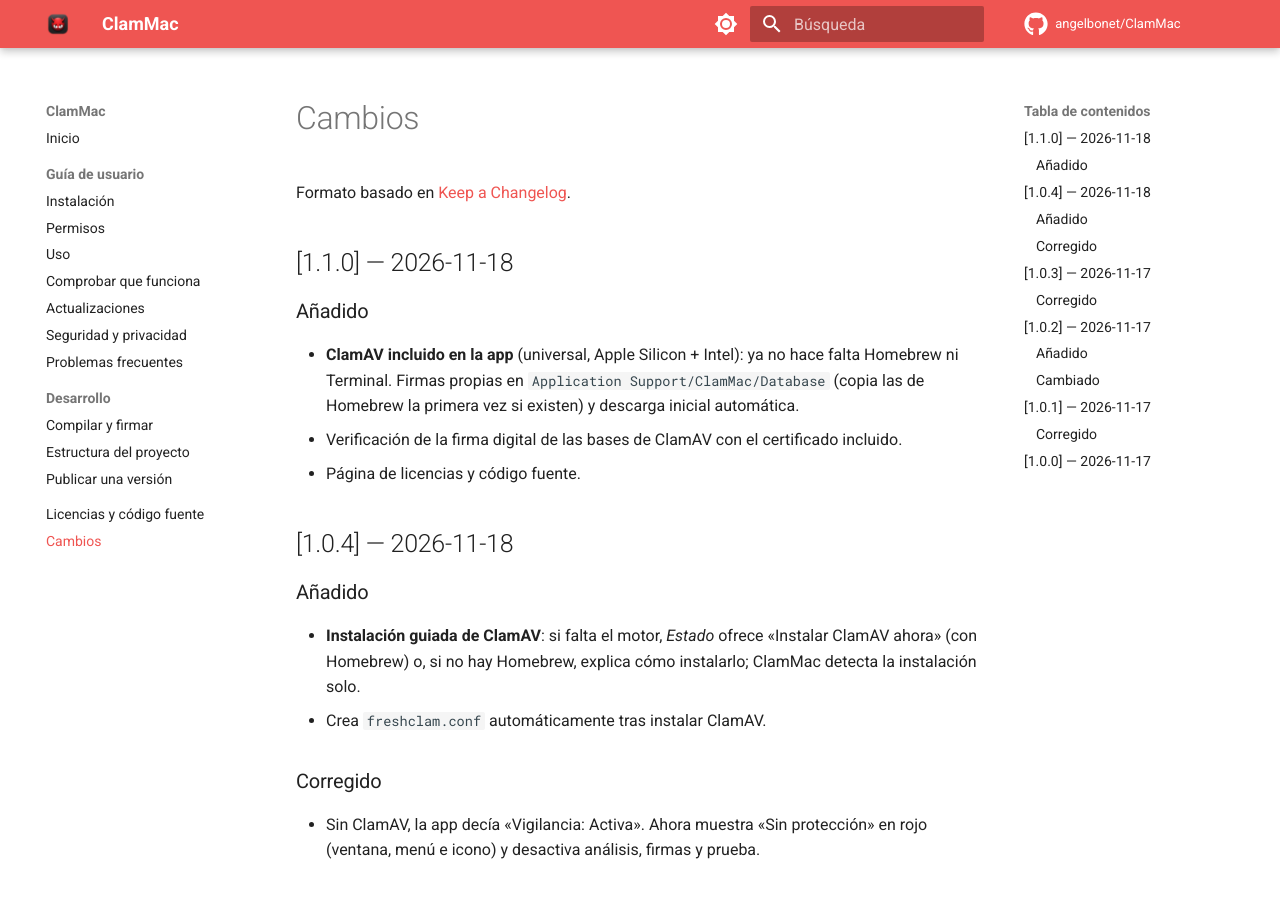
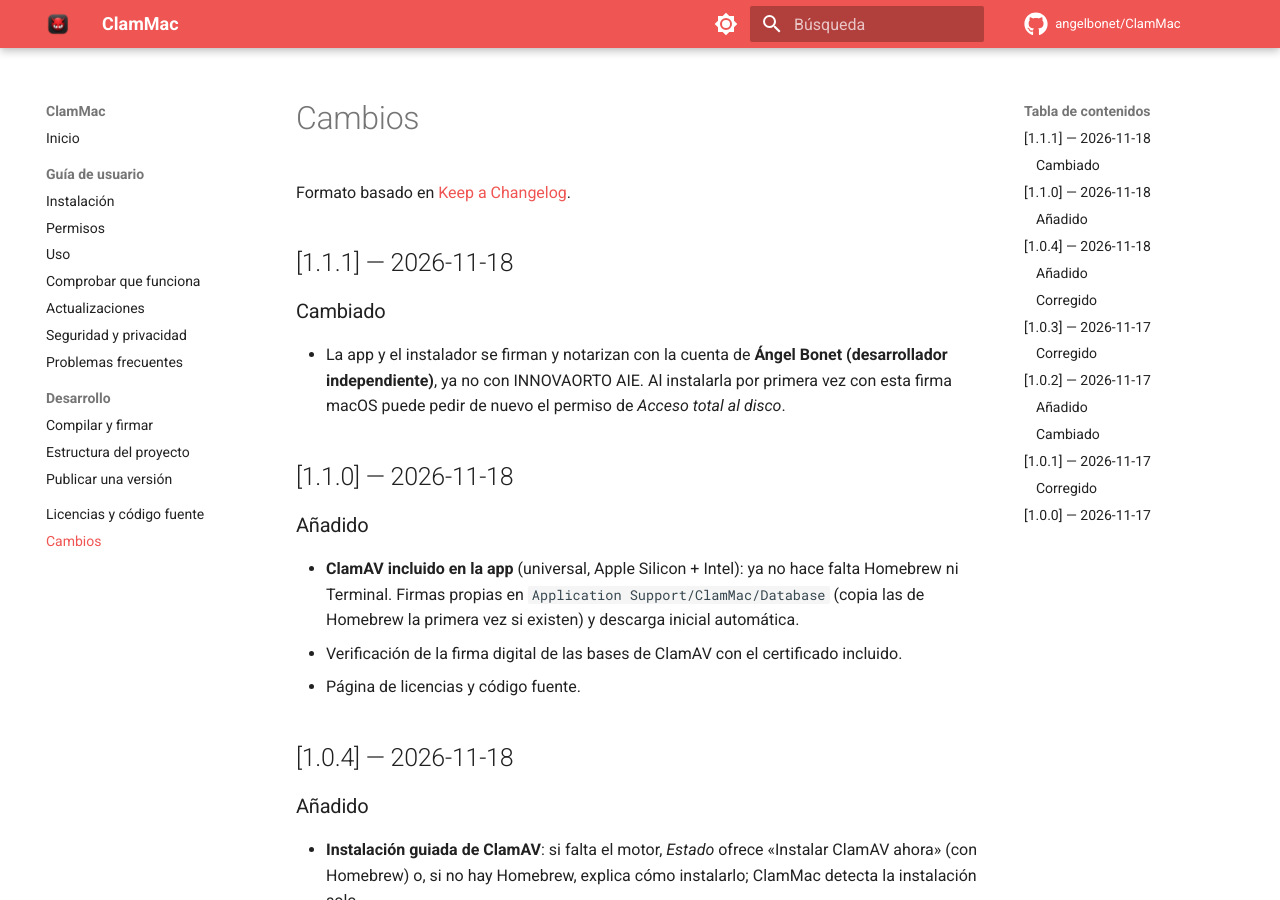
Before and after one commit to angelbonet/ClamMac, an MkDocs documentation site: the page built from docs/changelog.md, in a window 1280 px wide and 900 px high. Built offline with MkDocs 1.6.1 and Material for MkDocs 9.7.7, drawn with Linux system fonts in a browser that asks for light colours; comment, search, counter and statistics services are not loaded.

Commit message:
1.1.1: firma y notarización con la cuenta personal de Ángel Bonet (P4CY35PF88)
Co-Authored-By: Claude Sonnet 5.5 <noreply@anthropic.com>
Claude-Session: https://claude.ai/code/session_019dgwhHA7E2d2dcnTSsfToF

```diff
--- a/CHANGELOG.md
+++ b/CHANGELOG.md
@@ -1,6 +1,10 @@
 # Cambios
 
 Formato basado en [Keep a Changelog](https://keepachangelog.com/es-ES/1.1.0/).
+
+## [1.1.1] — 2026-11-18
+### Cambiado
+- La app y el instalador se firman y notarizan con la cuenta de **Ángel Bonet (desarrollador independiente)**, ya no con INNOVAORTO AIE. Al instalarla por primera vez con esta firma macOS puede pedir de nuevo el permiso de *Acceso total al disco*.
 
 ## [1.1.0] — 2026-11-18
 ### Añadido
```
Also changed, not shown: README.md (+1 -1 lines), docs/guia/actualizaciones.md (+1 -1 lines), 5 other files.
